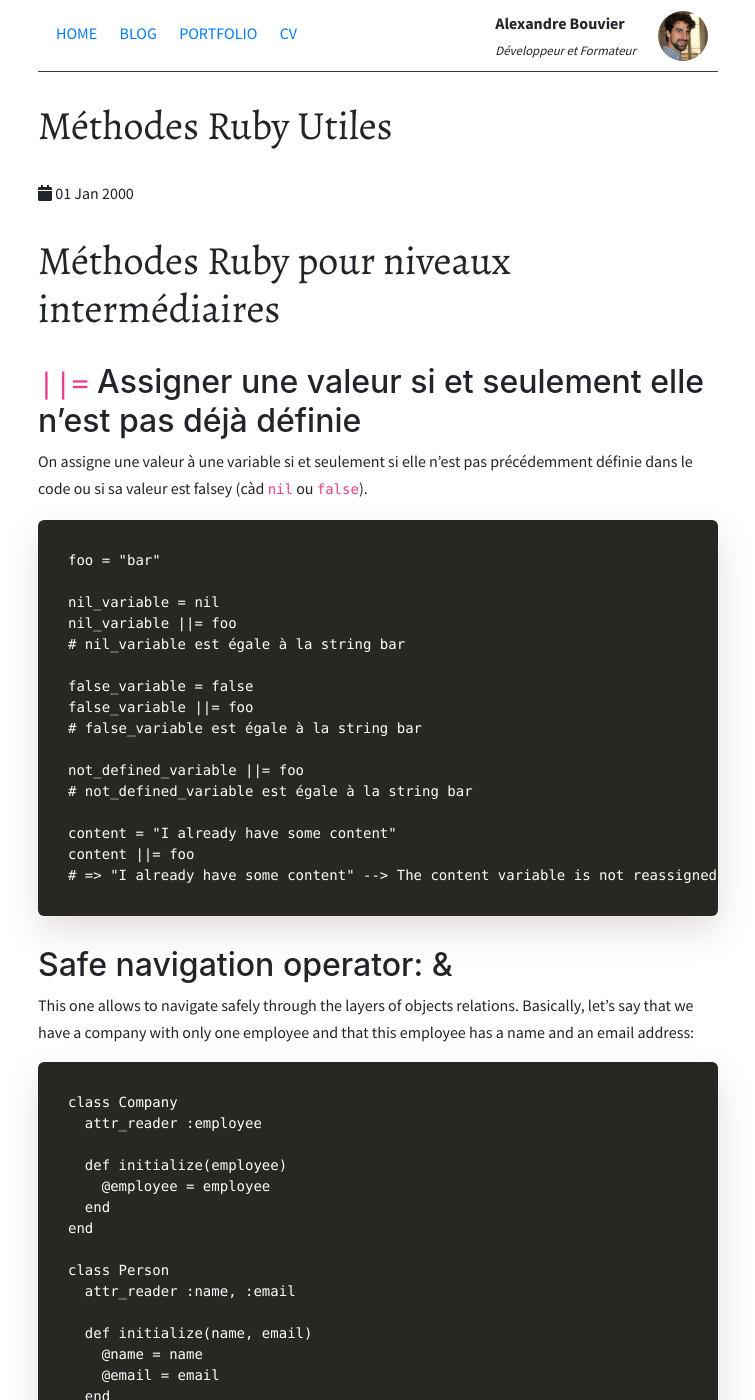
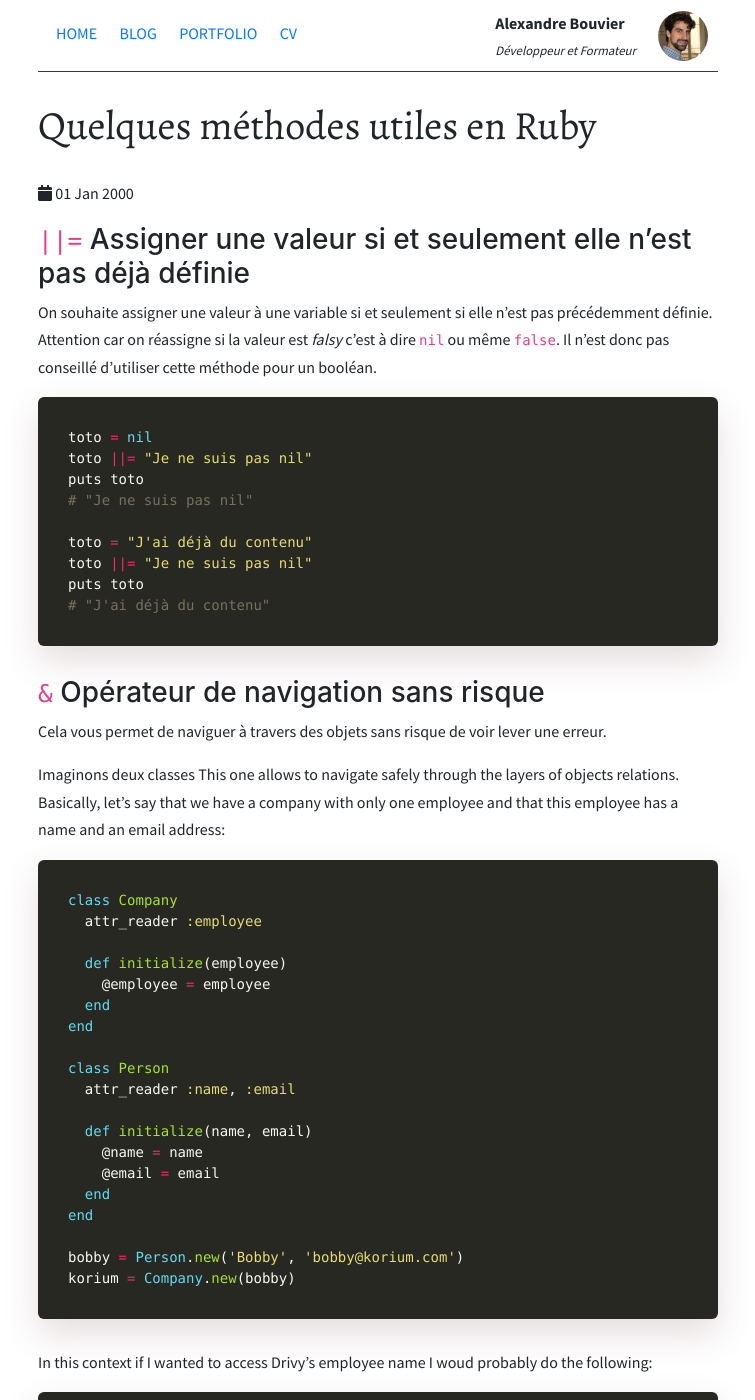
Before and after one commit to alexandrebk/alexandrebk.github.io, a Jekyll site: the page built from _posts/2000-01-01-draft-tricks-junior-dev.md, in a window 1280 px wide and 1400 px high. Shown: the whole window, without its empty margins (262-1017 px from the left). Built offline with Jekyll 4.4.1, drawn with Linux system fonts in a browser that asks for light colours; nearby versions of some CDN libraries; some of the changed text lies outside the part shown.

Commit message:
Updates Posts Ruby tricks Junior

````diff
--- a/_posts/2000-01-01-draft-tricks-junior-dev.md
+++ b/_posts/2000-01-01-draft-tricks-junior-dev.md
@@ -1,40 +1,33 @@
 ---
 layout: post
-title:  "Méthodes Ruby Utiles"
-description: "Alexandre Bouvier"
-status: draft
+title:  "Quelques méthodes utiles en Ruby"
+description: "Dans ce tuto je vais vous présenter des méthodes très utiles que j'utilise tous les jours en Ruby"
+status: tech
 ---
 
-# Méthodes Ruby pour niveaux intermédiaires
+### `||=` Assigner une valeur si et seulement elle n'est pas déjà définie
 
-## `||=` Assigner une valeur si et seulement elle n'est pas déjà définie
+On souhaite assigner une valeur à une variable si et seulement si elle n'est pas précédemment définie. Attention car on réassigne si la valeur est *falsy* c'est à dire `nil` ou même `false`. Il n'est donc pas conseillé d'utiliser cette méthode pour un booléan.
 
-On assigne une valeur à une variable si et seulement si elle n'est pas précédemment définie dans le code ou si sa valeur est falsey (càd `nil` ou `false`).
+```ruby
+toto = nil
+toto ||= "Je ne suis pas nil"
+puts toto
+# "Je ne suis pas nil"
 
-```
-foo = "bar"
-
-nil_variable = nil
-nil_variable ||= foo
-# nil_variable est égale à la string bar
-
-false_variable = false
-false_variable ||= foo
-# false_variable est égale à la string bar
-
-not_defined_variable ||= foo
-# not_defined_variable est égale à la string bar
-
-content = "I already have some content"
-content ||= foo
-# => "I already have some content" --> The content variable is not reassigned and keeps its initial value
+toto = "J'ai déjà du contenu"
+toto ||= "Je ne suis pas nil"
+puts toto
+# "J'ai déjà du contenu"
 ```
 
-## Safe navigation operator: &
+### `&` Opérateur de navigation sans risque
 
-This one allows to navigate safely through the layers of objects relations. Basically, let’s say that we have a company with only one employee and that this employee has a name and an email address:
+Cela vous permet de naviguer à travers des objets sans risque de voir lever une erreur.
 
-```
+Imaginons deux classes `` `` This one allows to navigate safely through the layers of objects relations. Basically, let’s say that we have a company with only one employee and that this employee has a name and an email address:
+
+```ruby
 class Company
   attr_reader :employee
 
@@ -58,14 +51,14 @@
 
 In this context if I wanted to access Drivy’s employee name I woud probably do the following:
 
-```
+```ruby
 puts korium.employee.name
 # => Bobby
 ```
 
 However, this only works in an environment where none of the elements in the chain (except possibly for the last one) can be nil. Now, let’s imagine a case where the company does not really have any employee. The korium object would be instantiated as follows and the above code would raise an error:
 
-```
+```ruby
 korium = Company.new(nil)
 
 puts korium.employee.name
@@ -74,7 +67,7 @@
 
 In order to prevent this behaviour, ruby has the & operator (since version 2.3) which behaves a bit like the try method in rails. It tries to fetch the object attribute and returns nil if any element in the chain is nil. For instance:
 
-```
+```ruby
 korium = Company.new(nil)
 
 puts korium&.employee&.name
@@ -85,13 +78,13 @@
 # => Bobby
 ```
 
-## Symbol#to_proc
+### Les procs
 
 Finally I’d like to share a ruby idiom which allows to nicely shorten some statements and improve readability :)
 
 You may have already seen things such as:
 
-```
+```ruby
 [1,2,3].reduce(&:+)
 # => 6
 
@@ -103,7 +96,7 @@
 
 The above examples are equivalent to writing:
 
-```
+```ruby
 [1,2,3].reduce(0) do |sum, num|
   sum + num
 end
@@ -114,42 +107,37 @@
 end
 # => ["1", "2", "3"]
 ```
- ## send
 
-# Send
+### La méthode *send*
 
-Exemple avec un nom de méthode dynamique sur un objet
+La méthode *send* permet d'appeler une méthode sur un objet en lui passant une *string* et possiblement une *string* avec une interpollation.
 
-Ici la méthode c'est `field_name` et on lui passe.
-
-BEFORE
+Imaginons que j'ai `Room` et que je récupères plusieurs instance de ce modèle. Je veux changer plusieurs variables d'instance en même temps.
 
 ```ruby
-def update_surfaces_to_paint
-  @project = Project.find(params[:project_id])
-  rooms    = @project.rooms
+def should_paint_all
+  rooms = Room.all
   rooms.each do |room|
-    room.should_paint_walls     = params[field_name] == "on"
-    room.should_paint_ceiling   = params[field_name] == "on"
-    room.should_paint_furniture = params[field_name] == "on"
+    room.should_paint_walls     = true
+    room.should_paint_ceiling   = true
+    room.should_paint_furniture = true
     room.save
   end
-  redirect_to project_edit_contact_infos_path(@project)
 end
 ```
 
-AFTER
+Nous allons itérer sur un tableau qui contient les noms des méthodes d'instance.
 
 ```ruby
-def update_surfaces_to_paint
-  @project = Project.find(params[:project_id])
-  rooms    = @project.rooms
+def should_paint_all
+  rooms = Room.all
   rooms.each do |room|
     [:should_paint_walls, :should_paint_ceiling, :should_paint_furniture].each do |field_name|
-      room.send("#{field_name}=", params[field_name] == "on")
-      room.save
+      room.send("#{field_name}=", true)
     end
+    room.save
   end
-  redirect_to project_edit_contact_infos_path(@project)
 end
 ```
+
+La documentation se trouve [ici](https://apidock.com/ruby/Object/send)
````
Also changed, not shown: _posts/2000-01-01-draft-overlaps.md (deleted, +0 -32 lines), _posts/2000-01-01-draft-price-calculation-with-flatpicker.md (+1 -1 lines).
